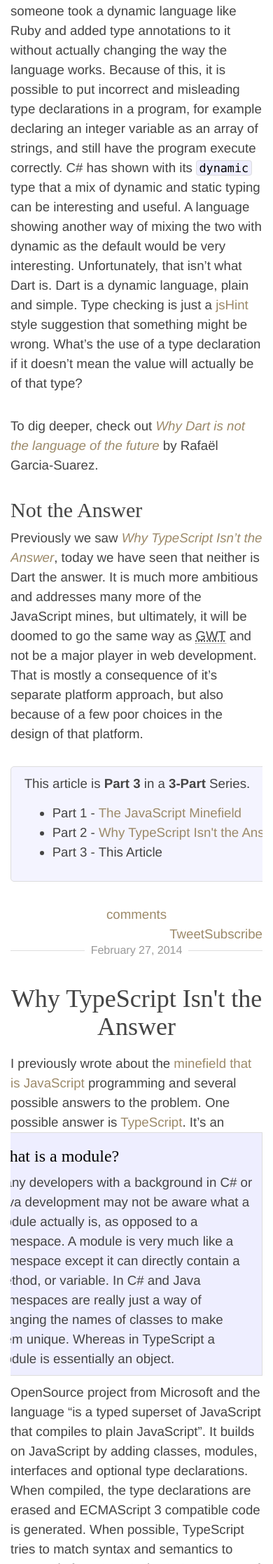
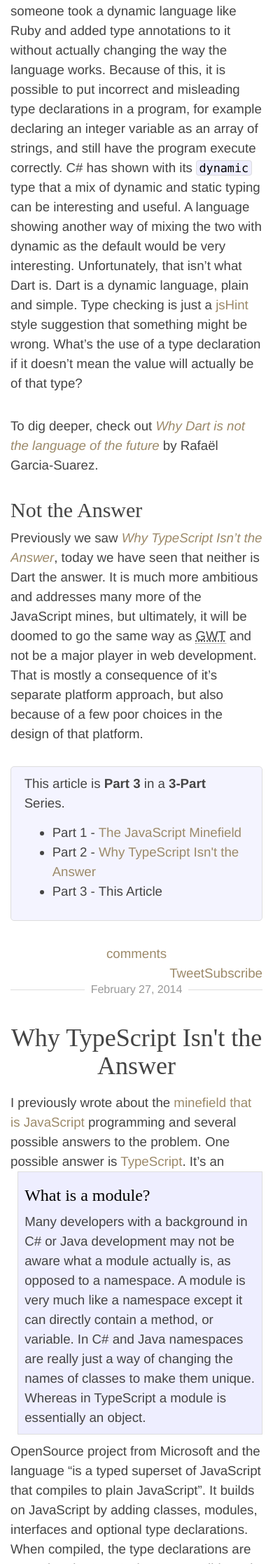
Before and after one commit to WalkerCodeRanger/WalkerCodeRanger.com, a Jekyll site: the page built from blog/index.html, in a window 390 px wide. Shown: the part 4165-6400 px from the top of the page at 70% size. Built offline with Jekyll 4.4.1, drawn with Linux system fonts in a browser that asks for light colours; nearby versions of some CDN libraries; the list of posts is cut into pages by our own code; comment, search, counter and statistics services are not loaded.

Commit message:
try to fix appearance on small screens

```diff
--- a/css/aside.css
+++ b/css/aside.css
@@ -31,7 +31,7 @@
 /* an aside that has been moved by jQuery has the class floating */
 aside.floating
 {
-	width: 40ex;
+	max-width: 40ex;
 	margin-left: 0;
 	margin-right: 0;
 }
--- a/css/main.css
+++ b/css/main.css
@@ -125,7 +125,7 @@
 /* What series look like */
 .series-note
 {
-	width: 60ex;
+	max-width: 60ex;
 	margin: 0 auto;
 	border: 1px solid #ddd;
 	border-radius: 5px;
```
